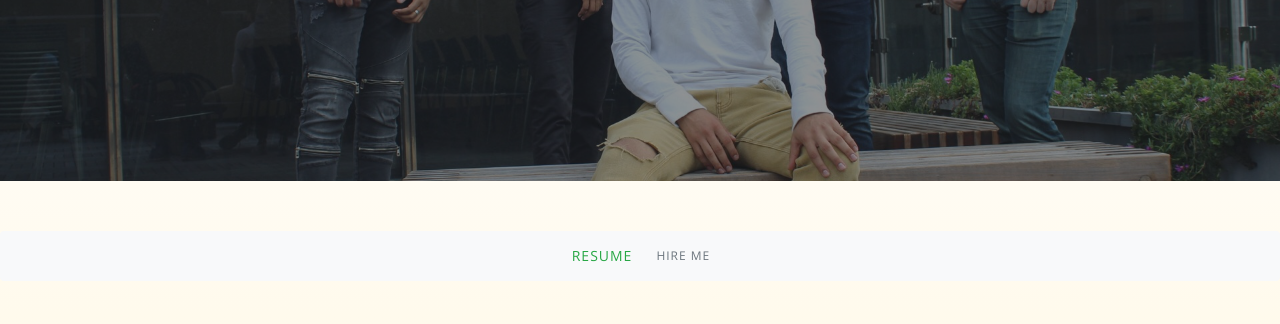
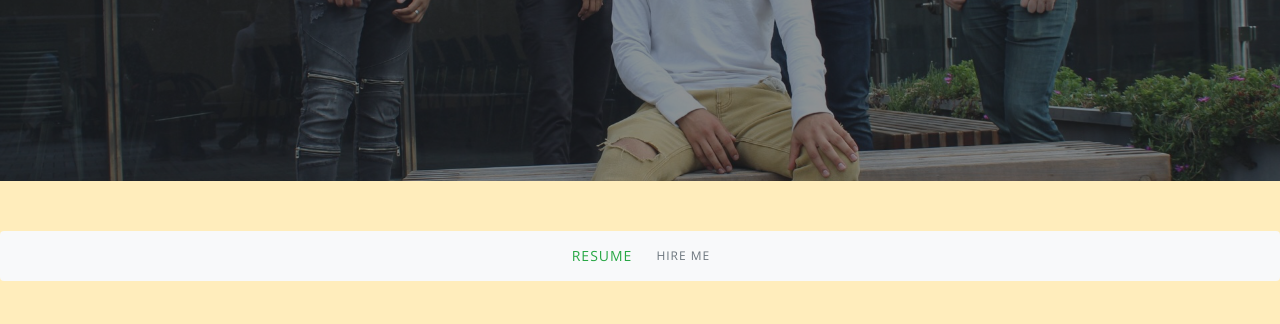
Before and after one commit to TigerYassin/TigerYassin.github.io, a website: page index.html in a window 1280 px wide. Shown: the part 343-667 px from the top of the page. Drawn offline with nearby package versions, Linux system fonts and the light colour scheme.

Commit message:
fixed color' '

```diff
--- a/index.html
+++ b/index.html
@@ -82,7 +82,7 @@ function topFunction() {
 <!--BODY-->
 
 
-<body style="background-image: linear-gradient(to bottom,white 10%, #FFEDBC 60%, #859398);">
+<body style="background-color: #FFEDBC ">
 
 
   <!-- Navigation -->
```
